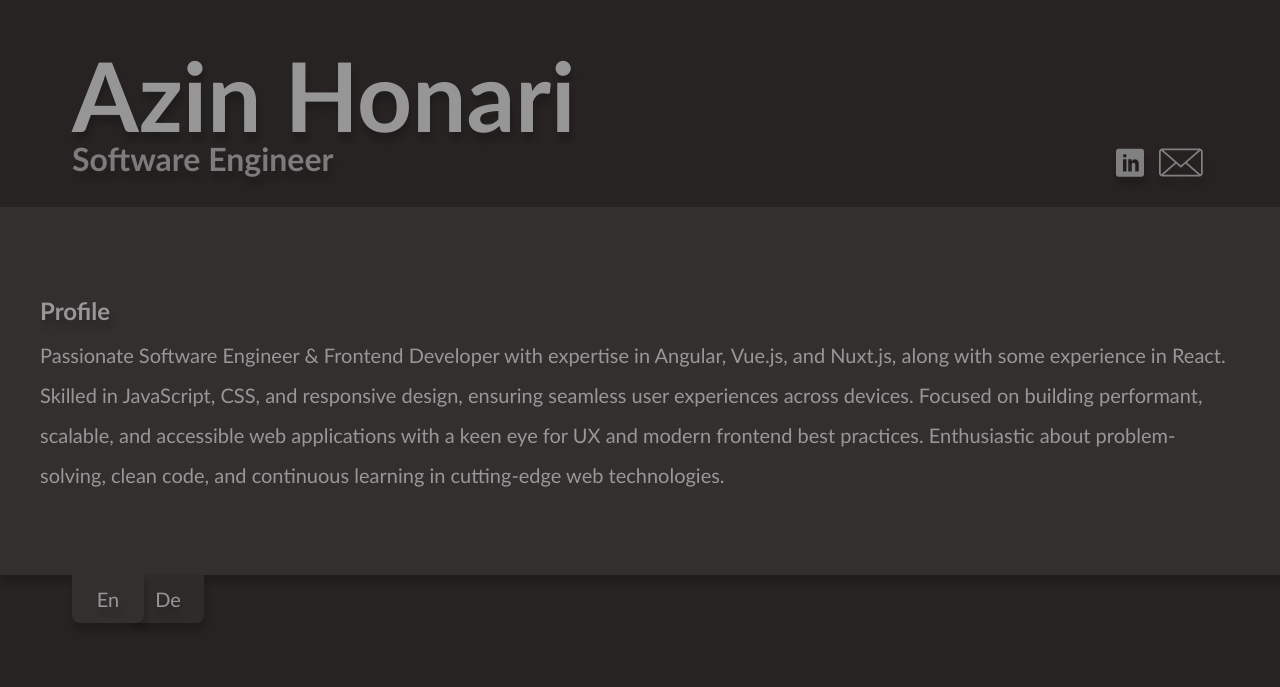
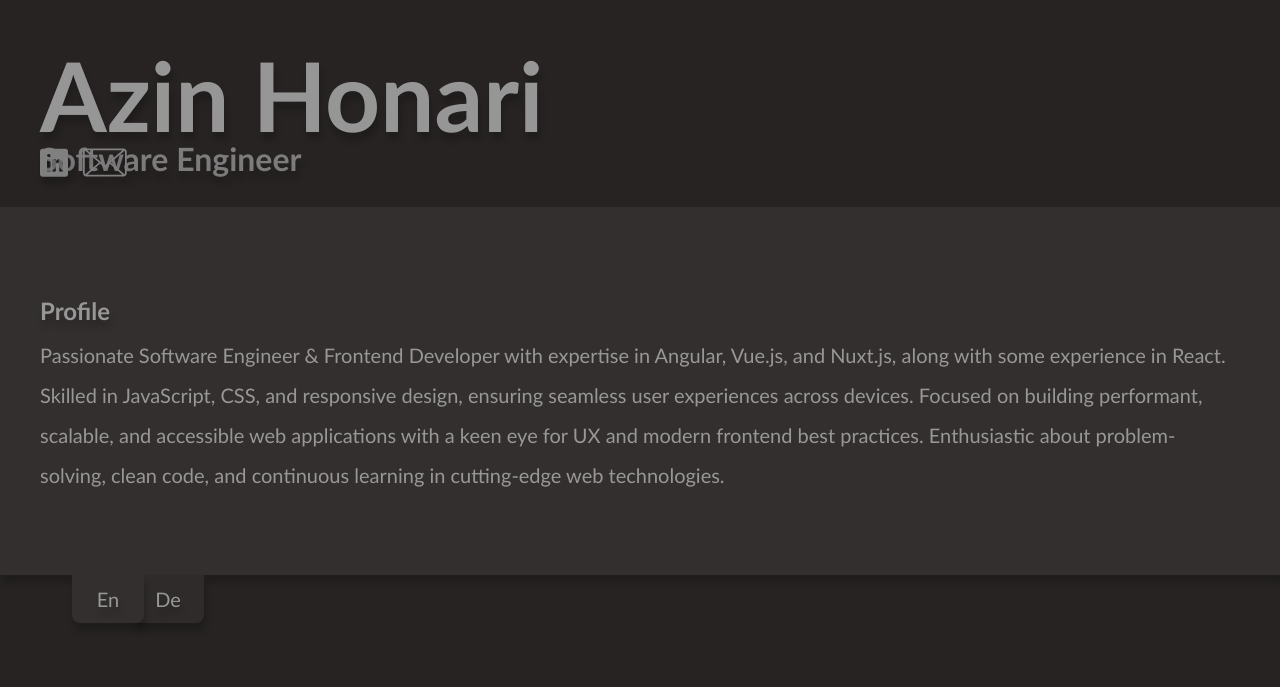
Before and after one commit to AzinHonari/azindev, a plain HTML site: page index.html in a window 1280 px wide. Shown: the part 113-800 px from the top of the page. Drawn offline with Linux system fonts and the light colour scheme; files whose address does not match are found by name.

Commit message:
Update style.css
extra space of headings got removed

```diff
--- a/assets/styles/style.css
+++ b/assets/styles/style.css
@@ -31,7 +31,7 @@ header{
 .header-title{
     position: absolute;
     bottom: 2rem;
-    left: 02rem;
+
 }
 h1{
     font-size: 6rem;
@@ -51,7 +51,7 @@ h2{
 .header-contact{
     position: absolute;
     bottom: 1rem;
-    right: 2rem;
+
     display: flex;
     flex-direction: row;
     align-items: center;
@@ -344,6 +344,7 @@ h2{
 
         .header-title{
             bottom: 6rem;
+            left: 2rem;
         }
 
 
```
